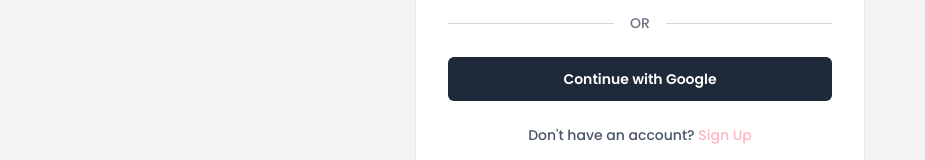
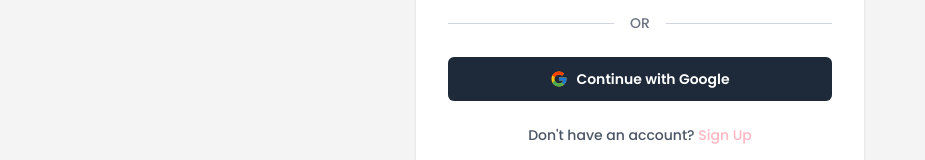
Before and after one commit to Delta-Rwanda/salon-flow, a React (Vite) app: page /LogIn in a window 1280 px wide. Shown: the part 537-697 px from the top of the page, without its empty margins (0-925 px from the left). Built offline with nearby package versions, Linux system fonts and the light colour scheme.

Commit message:
feat:create button component

```diff
--- a/src/pages/LogIn.jsx
+++ b/src/pages/LogIn.jsx
@@ -165,7 +165,8 @@
 import InputField from '../components/InputField';
 import Button from '../components/Button';
 import { useState } from 'react';
-import GoogleIcon from '../images/GoogleIcon.png'
+import { FcGoogle } from 'react-icons/fc';
+
 
 
 
@@ -299,11 +300,11 @@
         label="Continue with Google"
         variant="google"
 
-        //icon={FcGoogle}
+        icon={FcGoogle}
         onClick={() => console.log("Google Sign In")}
 
-      >  <img src={GoogleIcon.png} alt="Description" />
-      </Button>
+       />
+
 
           {/* <Button type="button" variant='secondary'>
             <img src={GoogleIcon} alt="Google logo" className="mr-3 h-[30px] w-[30px] " />
```
